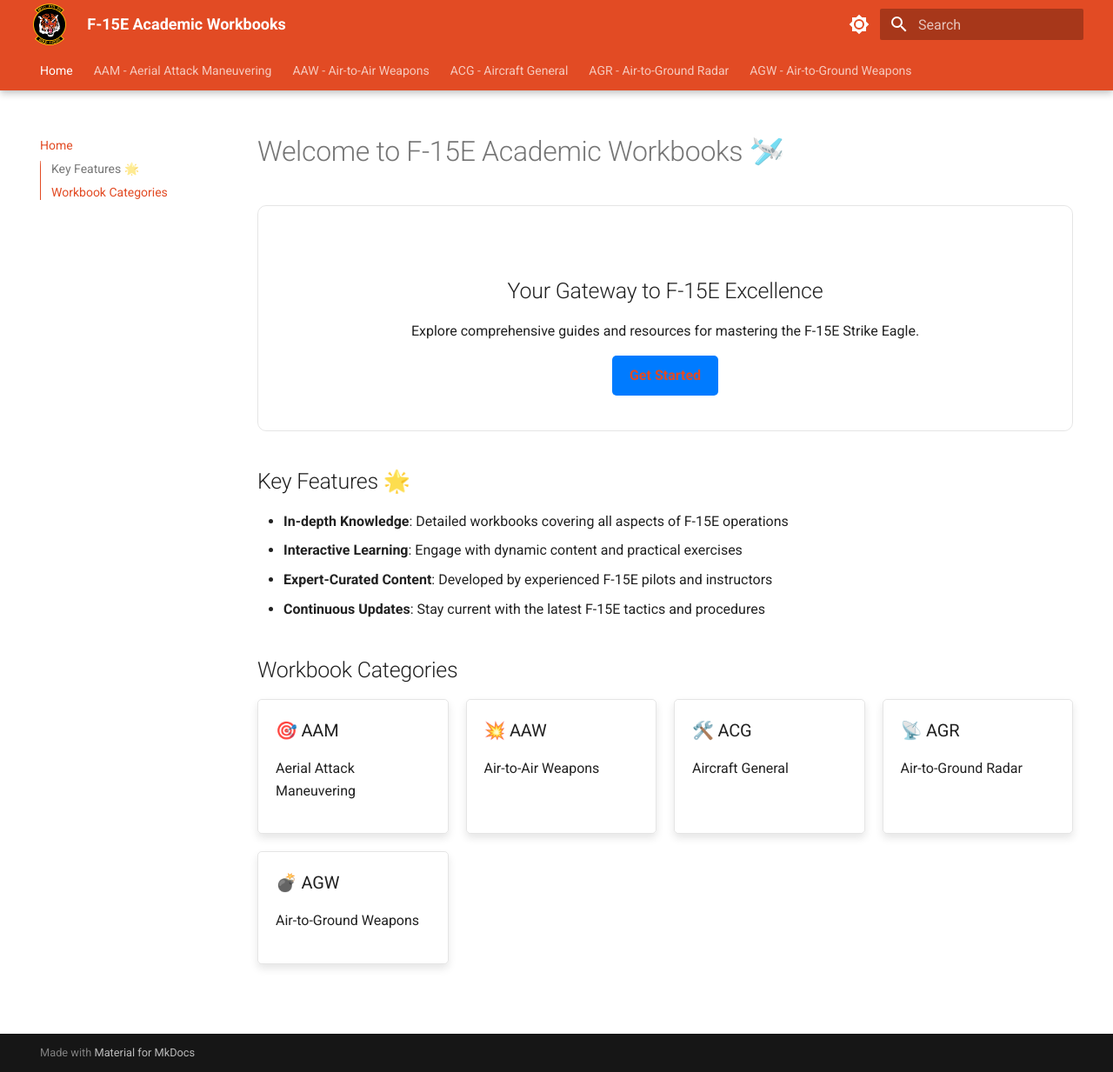
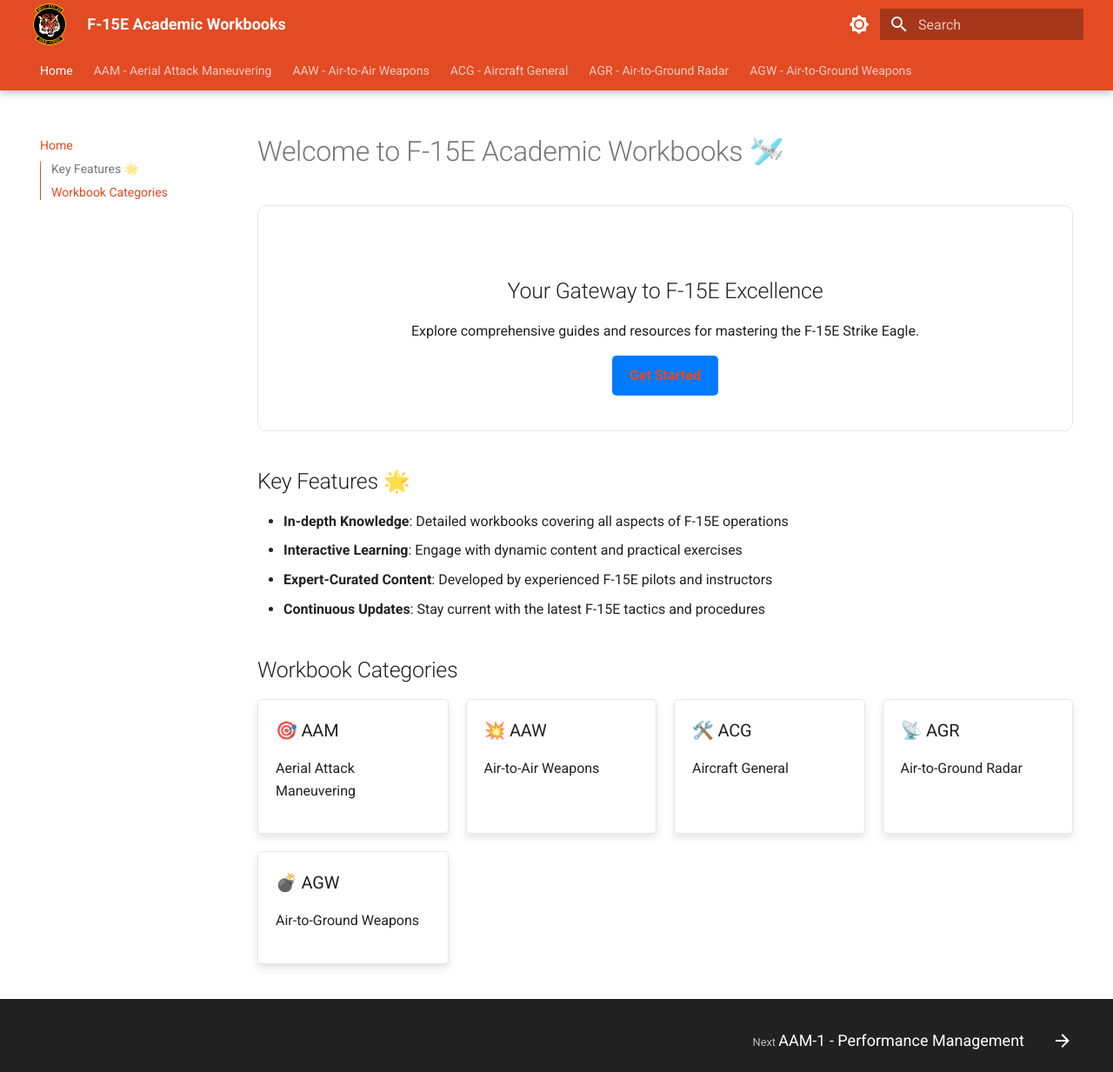
Before and after one commit to deux2k5/Workbooks, an MkDocs documentation site: the page built from docs/index.md, in a window 1280 px wide and 1233 px high. Shown: the whole window at 87% size. Built offline with MkDocs 1.6.1 and Material for MkDocs 9.7.7, drawn with Linux system fonts in a browser that asks for light colours.

Commit message:
chore: remove "Made with Material for MkDocs" from the footer

```diff
--- a/mkdocs.yml
+++ b/mkdocs.yml
@@ -20,6 +20,7 @@ theme:
     - navigation.tabs.sticky
     - navigation.sections
     - toc.integrate
+  custom_dir: overrides
 
 extra_css:
   - stylesheets/extra.css
--- /dev/null
+++ b/overrides/main.html
@@ -0,0 +1,40 @@
+{% extends "base.html" %}
+
+{% block footer %}
+<footer class="md-footer">
+  {% if page.previous_page or page.next_page %}
+    <nav class="md-footer__inner md-grid" aria-label="{{ lang.t('footer.title') }}">
+      {% if page.previous_page %}
+        <a href="{{ page.previous_page.url | url }}" class="md-footer__link md-footer__link--prev" rel="prev">
+          <div class="md-footer__button md-icon">
+            {% include ".icons/material/arrow-left.svg" %}
+          </div>
+          <div class="md-footer__title">
+            <div class="md-ellipsis">
+              <span class="md-footer__direction">
+                {{ lang.t("footer.previous") }}
+              </span>
+              {{ page.previous_page.title }}
+            </div>
+          </div>
+        </a>
+      {% endif %}
+      {% if page.next_page %}
+        <a href="{{ page.next_page.url | url }}" class="md-footer__link md-footer__link--next" rel="next">
+          <div class="md-footer__title">
+            <div class="md-ellipsis">
+              <span class="md-footer__direction">
+                {{ lang.t("footer.next") }}
+              </span>
+              {{ page.next_page.title }}
+            </div>
+          </div>
+          <div class="md-footer__button md-icon">
+            {% include ".icons/material/arrow-right.svg" %}
+          </div>
+        </a>
+      {% endif %}
+    </nav>
+  {% endif %}
+</footer>
+{% endblock %}
```
